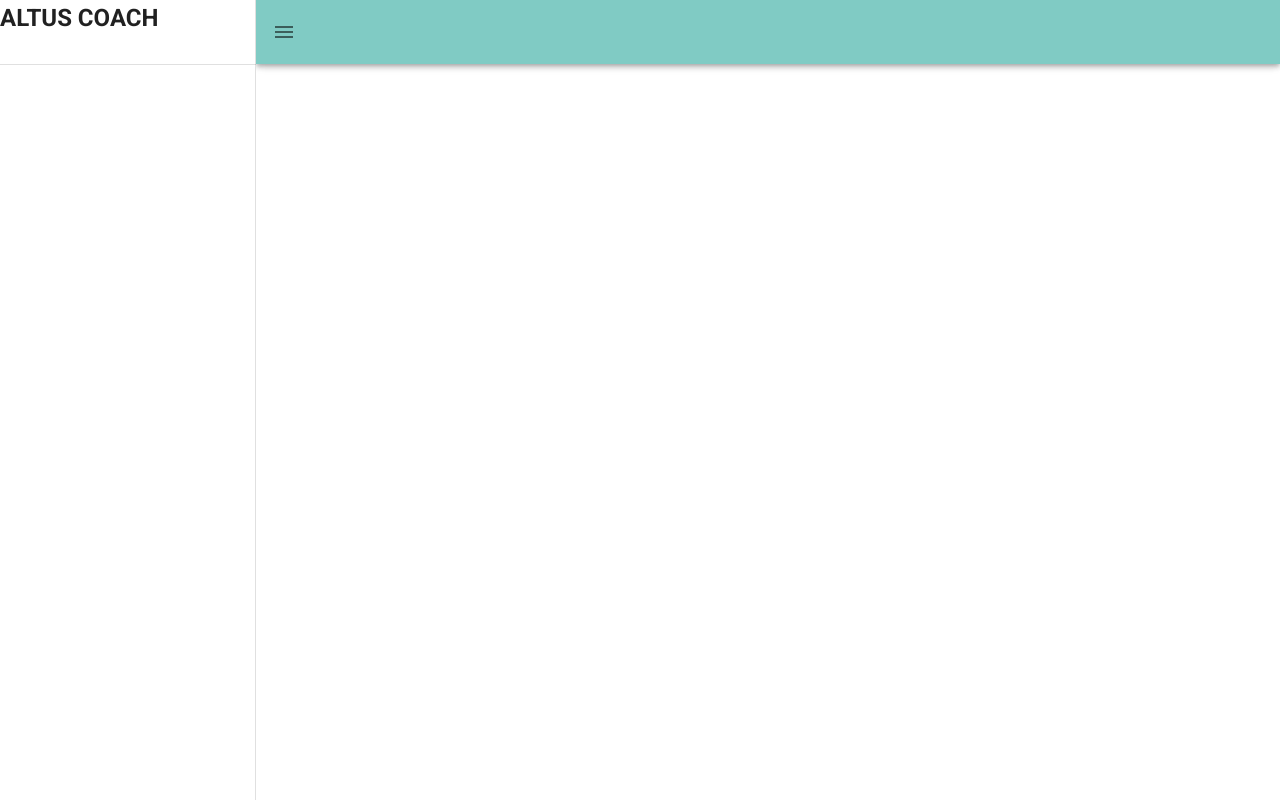
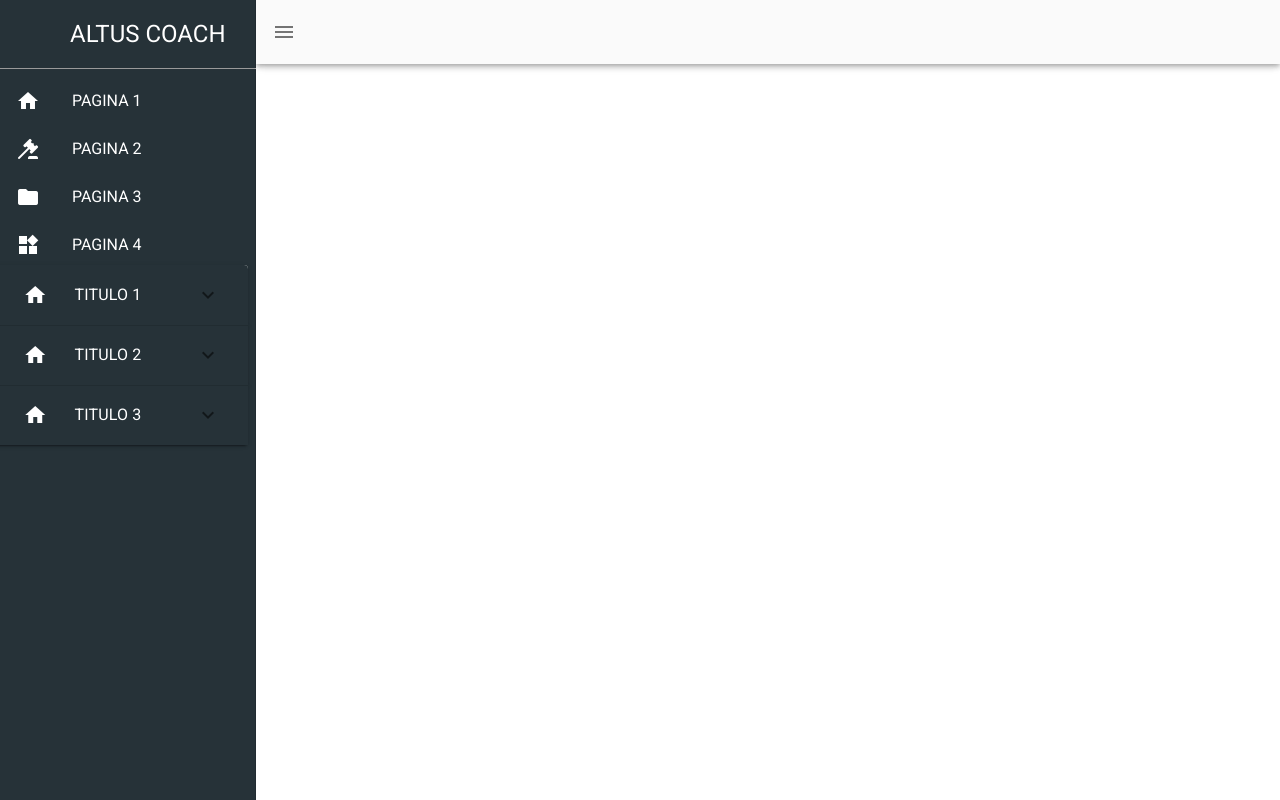
Before and after one commit to carlos2049/gm, a Vue app: page /prueba in a window 1280 px wide. Built offline with nearby package versions, Linux system fonts and the light colour scheme.

Commit message:
agregado expansion panels al sidbar

```diff
--- a/src/App.vue
+++ b/src/App.vue
@@ -9,7 +9,7 @@
     </v-app-bar> -->
 
     <v-content>
-
+    <SideBar></SideBar>
       <!-- <HelloWorld/> -->
       <router-view></router-view>
     </v-content>
@@ -18,12 +18,15 @@
 
 <script>
 import HelloWorld from './components/HelloWorld';
+import SideBar from '@/components/SideBar1.vue'
+
 
 export default {
   name: 'App',
 
   components: {
-    // HelloWorld,
+    HelloWorld,
+    SideBar
   },
 
   data: () => ({
--- a/src/components/SideBar1.vue
+++ b/src/components/SideBar1.vue
@@ -1,9 +1,9 @@
 <template>
 <v-container>
-    <nav>
-        <v-app-bar app  color="teal lighten-3">
+    <nav close-delay="500">
+        <v-app-bar app   color="grey lighten-5">
 
-            <v-app-bar-nav-icon @click="miniVariant = !miniVariant"></v-app-bar-nav-icon>
+            <v-app-bar-nav-icon  @click="minivarianCambio"></v-app-bar-nav-icon>
 
 
         </v-app-bar>
@@ -13,12 +13,72 @@
 
     </nav>
     <!-- color="blue-grey darken-4" -->
-     <v-navigation-drawer app   v-model="drawer" :mini-variant="miniVariant">
-            <div class="d-flex flex-row mb-7">
-                <h2> {{ nombre }} </h2>
+     <v-navigation-drawer app  color="blue-grey darken-4" v-model="drawer" :mini-variant="miniVariant">
+            <div class="d-flex "  height="0">
+                <div  class="my-4 mx-3 align-center">
+                    <v-img
+                        :src="require('@/assets/logoAdm.png')"
+
+                        contain
+
+                        height="30"
+                        width="30"
+                    />
+                </div>
+                <div >
+                <h2 class="pa-4 white--text font-weight-regular text-center text-no-wrap" > {{ nombreCambio }} </h2>
+                <!-- <h2 class="pa-4 white--text text-no-wrap" > {{ miniVariant ? nombre : nombre2 }} </h2> -->
+
+                </div>
+
             </div>
+            <hr   size="1">
+            <div>
+                <v-list>
+                    <v-list-item v-for="link in links" :key="link.text" router :to="link.route">
+                        <v-list-item-action>
+                            <v-icon :color="colorIcon"> {{ link.icon }} </v-icon>
+                        </v-list-item-action>
 
-            <v-divider></v-divider>
+                        <v-list-item-content>
+                            <v-list-item-title>
+                                <v-list-item-title class="white--text"> {{ link.text }}</v-list-item-title>
+
+                            </v-list-item-title>
+
+                        </v-list-item-content>
+
+                    </v-list-item>
+
+
+
+                </v-list>
+
+            </div>
+            <div>
+                <v-row >
+                    <v-row justify="space-around">
+                    </v-row >
+
+                        <v-expansion-panels :multiple="multiple" >
+                            <v-expansion-panel class="mr-10" v-for="titulo   in titulos2" :key="titulo.nombre" >
+
+
+                                <v-expansion-panel-header :hide-actions="condition" class="d-flex px-7   " color="blue-grey darken-4"  >
+                                     <v-icon class="white--text" :class="margin2">mdi-home</v-icon>
+                                        <div v-show="condTitulo2" class="white--text text-no-wrap subtitle-1">{{ titulo.nombre}}
+                                         </div>
+                                </v-expansion-panel-header>
+                                <v-expansion-panel-content color="blue-grey darken-4" class="pa-0 text-center white--text font-weight-regular"
+                                    v-for="sub in titulo.subTitulo" :key="sub.name" >
+                                {{sub.name}}
+
+                                </v-expansion-panel-content>
+                            </v-expansion-panel>
+                        </v-expansion-panels>
+                </v-row>
+            </div>
+            <!-- <v-divider color="white" class="mx-2 "></v-divider> -->
 
         </v-navigation-drawer>
     </v-container>
@@ -31,12 +91,105 @@ export default {
         return{
             drawer:true,
              miniVariant: false,
-             nombre: 'ALTUS COACH'
+             multiple: true,
+
+             nombre: 'ALTUS COACH',
+             colorIcon: 'white',
+             links: [
+                 {icon: 'mdi-home', text:'PAGINA 1', route: '/home'},
+                 {icon: 'mdi-gavel', text:'PAGINA 2', route: '/hola1'},
+                 {icon: 'mdi-folder', text:'PAGINA 3', route: '/hola2'},
+                 {icon: 'mdi-widgets', text:'PAGINA 4', route: '/hola3'},
+             ],
+             multiple: true,
+             paneles:[
+                 {icon: 'mdi-home', text:'PAGINA 1', route: '/home'},
+                 {icon: 'mdi-gavel', text:'PAGINA 2', route: '/hola1'},
+             ],
+
+             condition2: false,
+             margin : '',
+             titulos2:[
+                 {nombre:'TITULO 1 ',subTitulo :[
+                     {name: ' holaa 1'},
+                     {name: ' holaa 2'},
+                 ]},
+                 {nombre:'TITULO 2 ',subTitulo :[
+                     {name: ' holaa 3'},
+                     {name: ' holaa 4'}
+                 ]},
+                 {nombre:'TITULO 3 ',subTitulo :[
+                     {name: ' holaa '}
+                 ]},
+
+             ],
+             condTitulo : true,
+
+
+
+
+        }
+    },
+    methods:{
+        minivarianCambio(){
+            if(this.miniVariant){
+                this.miniVariant = false
+
+
+            }else
+            this.miniVariant = true
+        }
+    },
+    computed:{
+        nombreCambio(){
+            if(this.miniVariant){
+               return this.nombre = ''
+            }else{
+               return this.nombre = 'ALTUS COACH'
+            }
+        },
+        // titulos(){
+        //     if(this.miniVariant){
+        //      for (let index = 0; index < this.titulos2.length; index++) {
+        //          return this.titulos2[index].nombre = "" ;
+
+        //      }
+        //     }else{
+        //        for (let index = 0; index < 3; index++) {
+        //         var arr = []
+        //         var arr = this.titulos2[index].nombre
+        //          return arr
+
+        //      }
+        //     }
+        // },
+        condition(){
+            if(this.miniVariant){
+               return this.condition2 = true
+            }else{
+               return this.condition2 = false
+            }
+        },
+        margin2(){
+            if(this.miniVariant){
+               return this.margin = 'ml-5'
+            }else{
+               return this.margin = ''
+            }
+        },
+        condTitulo2(){
+            if(this.miniVariant){
+               return this.condTitulo = false
+
+            }else{
+              return  this.condTitulo = true
+            }
         }
     }
 
 }
 </script>
-<style lang="stylus" scoped>
+<style lang="css" scoped>
+
 
 </style>
--- a/src/plugins/vuetify.js
+++ b/src/plugins/vuetify.js
@@ -4,4 +4,5 @@ import Vuetify from 'vuetify/lib';
 Vue.use(Vuetify);
 
 export default new Vuetify({
+
 });
--- a/src/views/Prueba.vue
+++ b/src/views/Prueba.vue
@@ -1,7 +1,7 @@
 <template>
 <div class="prueba">
 
-    <SideBar></SideBar>
+
 
 </div>
 
```
Also changed, not shown: src/assets/logoAdm.png (added).
